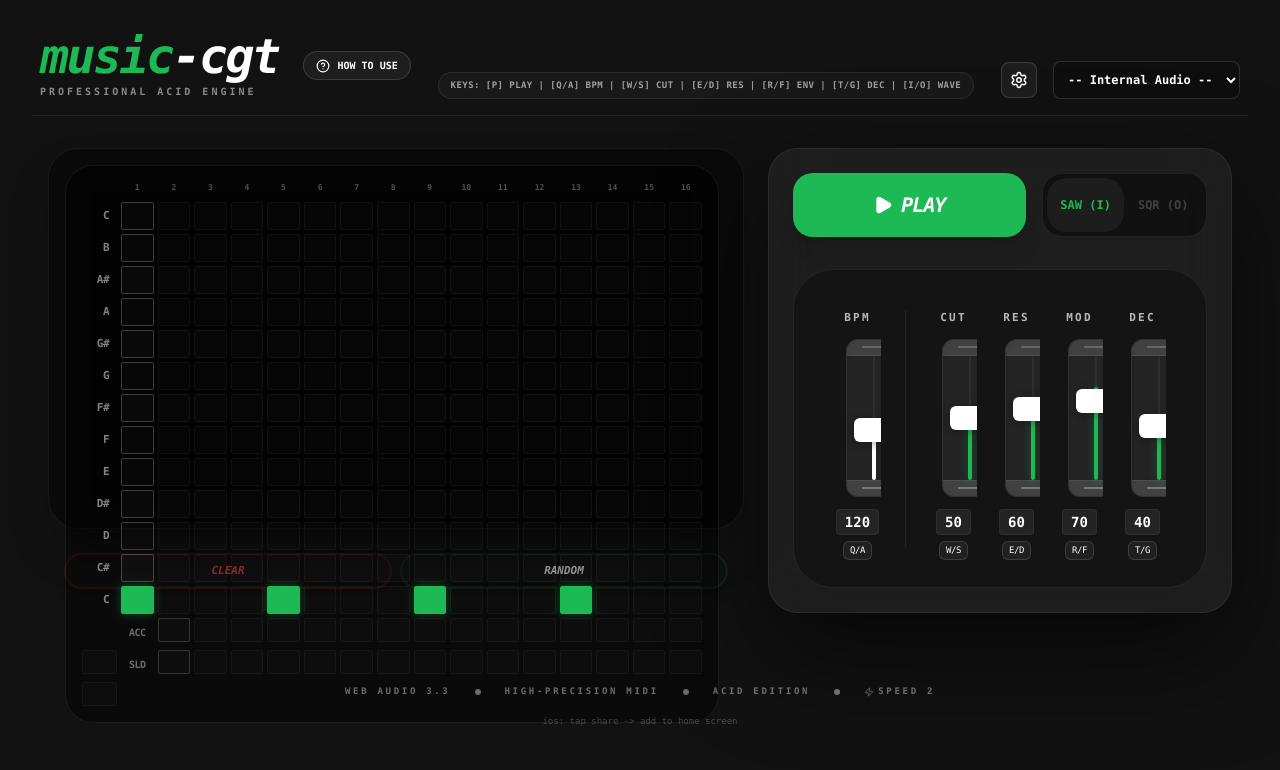
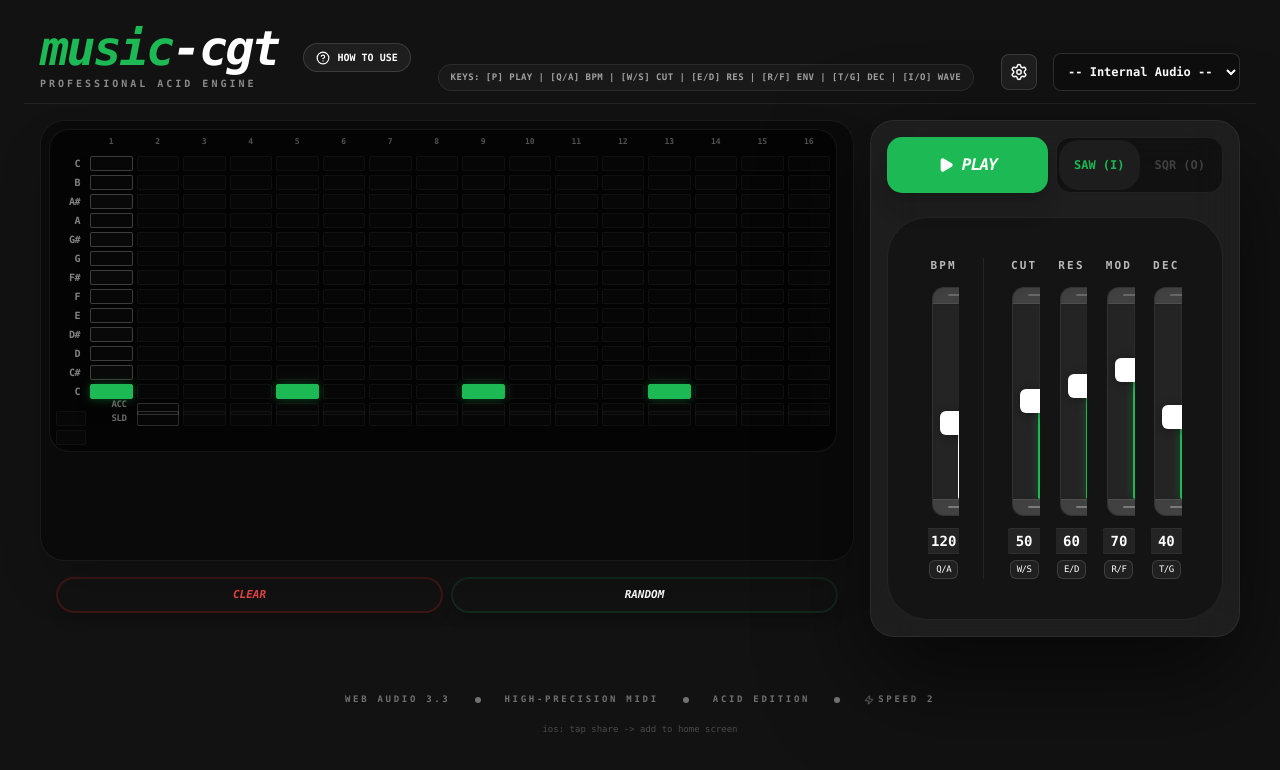
Before and after one commit to tradexy/music-cgt, a React (Vite) app: page / in a window 1280 px wide. Shown: the top 770 px of the page. Built offline with nearby package versions, Linux system fonts and the light colour scheme.

Commit message:
Fix: fluid layout across all resolutions and orientations. Removed width limits and enforced 100dvh filling.

```diff
--- a/App.tsx
+++ b/App.tsx
@@ -194,14 +194,14 @@ function App() {
 
   return (
     <div
-      className="h-[100dvh] md:min-h-screen flex flex-col items-center p-1 md:p-8 transition-colors duration-500 overflow-hidden"
+      className="h-[100dvh] md:min-h-screen flex flex-col items-stretch p-1 md:p-6 transition-colors duration-500 overflow-hidden"
       style={{ backgroundColor: backdropColor }}
     >
 
       {/* Header */}
-      <div className="w-full max-w-7xl mb-2 md:mb-8 flex flex-row justify-between items-center md:items-end border-b pb-1 md:pb-4 shrink-0 gap-2 md:gap-4 px-2" style={{ borderColor: `${textColor}11` }}>
+      <div className="w-full mb-1 md:mb-4 flex flex-row justify-between items-center md:items-end border-b pb-1 md:pb-3 shrink-0 gap-2 md:gap-4 px-1 md:px-4" style={{ borderColor: `${textColor}11` }}>
         <div className="flex items-center gap-2 md:gap-6">
-          <div>
+          <div className="shrink-0">
             <h1 className="text-xl md:text-5xl font-black tracking-tighter italic" style={{ color: primaryColor }}>
               music<span style={{ color: textColor }}>-cgt</span>
             </h1>
@@ -258,7 +258,7 @@ function App() {
       {
         showThemeSettings && (
           <div
-            className="w-full max-w-7xl animate-in slide-in-from-top duration-300 mb-8 p-4 bg-white/5 rounded-2xl border flex flex-wrap items-center gap-6 justify-center md:justify-between shrink-0"
+            className="w-full animate-in slide-in-from-top duration-300 mb-4 p-4 bg-white/5 rounded-2xl border flex flex-wrap items-center gap-6 justify-center md:justify-between shrink-0"
             style={{ borderColor: `${textColor}22` }}
           >
             <div className="flex items-center gap-4">
@@ -332,12 +332,12 @@ function App() {
         )
       }
 
-      {/* Main Grid: Stacks on Mobile with grid-rows to ensure 100% height fit */}
-      <div className="w-full max-w-[1600px] grid grid-cols-1 lg:grid-cols-[1.5fr_1fr] grid-rows-[2.3fr_1fr] lg:grid-rows-1 flex-1 mb-1 md:mb-8 px-1 md:px-4 gap-1 md:gap-6 min-h-0">
+      {/* Main Grid: Adapts to orientation and screen size */}
+      <div className="w-full grid grid-cols-1 sm:grid-cols-[2fr_1fr] md:grid-cols-[2.2fr_1fr] flex-1 mb-1 md:mb-4 px-1 md:px-4 gap-1 md:gap-4 min-h-0 items-stretch">
 
         {/* Left Column: Sequencer */}
-        <div className="flex flex-col gap-4 md:gap-6 min-h-0">
-          <div className="bg-black/40 p-2 md:p-4 rounded-[20px] md:rounded-[30px] border shadow-2xl backdrop-blur-md flex flex-col min-h-0" style={{ borderColor: `${textColor}11` }}>
+        <div className="flex flex-col gap-2 md:gap-4 min-h-0 flex-[2.3] sm:flex-auto">
+          <div className="flex-1 bg-black/40 p-1 md:p-2 rounded-[12px] md:rounded-[24px] border shadow-2xl backdrop-blur-md flex flex-col min-h-0" style={{ borderColor: `${textColor}11` }}>
             <div className="md:pr-2">
               <div className="w-full">
                 <SequencerGrid
@@ -378,25 +378,25 @@ function App() {
 
         {/* Right Column: Integrated Controls */}
         <div
-          className="bg-white/5 p-2 md:p-6 rounded-[15px] md:rounded-[30px] border shadow-[0_40px_100px_rgba(0,0,0,0.6)] backdrop-blur-xl flex flex-col gap-2 md:gap-8 min-h-0 overflow-hidden"
+          className="bg-white/5 p-2 md:p-4 rounded-[12px] md:rounded-[24px] border shadow-[0_40px_100px_rgba(0,0,0,0.6)] backdrop-blur-xl flex flex-col gap-2 md:gap-6 flex-1 sm:flex-auto min-h-0 overflow-hidden"
           style={{ borderColor: `${textColor}11` }}
         >
 
           {/* Top Row: Play & Waveform */}
-          <div className="flex flex-col sm:flex-row items-stretch gap-4 sm:h-16 shrink-0">
+          <div className="flex flex-row items-stretch gap-2 shrink-0 h-10 md:h-14">
             <button
               onClick={togglePlay}
-              className="flex-[1.5] py-4 sm:py-0 rounded-[15px] sm:rounded-[20px] flex items-center justify-center transition-all shadow-xl hover:scale-[1.01] active:scale-[0.98]"
+              className="flex-1 rounded-[10px] md:rounded-[15px] flex items-center justify-center transition-all shadow-xl hover:scale-[1.01] active:scale-[0.98]"
               style={{ backgroundColor: state.isPlaying ? '#ef4444' : primaryColor, color: textColor }}
             >
               {state.isPlaying ? (
-                <div className="flex items-center gap-2 font-black italic text-lg md:text-xl uppercase tracking-tighter"><Square size={20} fill="currentColor" /> Stop</div>
+                <div className="flex items-center gap-2 font-black italic text-sm md:text-base uppercase tracking-tighter"><Square size={16} fill="currentColor" /> Stop</div>
               ) : (
-                <div className="flex items-center gap-2 font-black italic text-lg md:text-xl uppercase tracking-tighter"><Play size={20} fill="currentColor" /> Play</div>
+                <div className="flex items-center gap-2 font-black italic text-sm md:text-base uppercase tracking-tighter"><Play size={16} fill="currentColor" /> Play</div>
               )}
             </button>
 
-            <div className="flex-1 bg-black/40 rounded-[15px] sm:rounded-[20px] flex p-1 border min-h-[40px]" style={{ borderColor: `${textColor}11` }}>
+            <div className="flex-1 bg-black/40 rounded-[10px] md:rounded-[15px] flex p-0.5 border" style={{ borderColor: `${textColor}11` }}>
               <button
                 className={`flex-1 flex items-center justify-center text-[10px] md:text-xs font-black rounded-[20px] transition-all`}
                 style={{
--- a/components/SequencerGrid.tsx
+++ b/components/SequencerGrid.tsx
@@ -31,9 +31,9 @@ export const SequencerGrid: React.FC<SequencerGridProps> = ({
   };
 
   return (
-    <div className="flex flex-col select-none bg-black/40 p-2 md:p-4 rounded-[20px] md:rounded-[28px] border shadow-inner backdrop-blur-md" style={{ borderColor: `${textColor}11` }}>
-      {/* Unified Grid Container */}
-      <div className="grid grid-cols-[35px_repeat(16,1fr)] gap-0.5 md:gap-1">
+    <div className="flex flex-col h-full select-none bg-black/40 p-1 md:p-1.5 rounded-[12px] md:rounded-[20px] border shadow-inner backdrop-blur-md overflow-hidden" style={{ borderColor: `${textColor}11` }}>
+      {/* Unified Grid Container - Fluid height */}
+      <div className="grid grid-cols-[30px_repeat(16,1fr)] grid-rows-[min-content_repeat(13,1fr)_4px_repeat(2,1fr)] h-full gap-px md:gap-1 items-stretch">
 
         {/* Header Row (Step Numbers) - Optional for extreme compactness but good for UX */}
         <div className="h-4"></div>
@@ -45,7 +45,7 @@ export const SequencerGrid: React.FC<SequencerGridProps> = ({
         {displayNotes.map((note, rowIdx) => (
           <React.Fragment key={note.name}>
             {/* Note Label */}
-            <div className="flex items-center justify-end pr-1 md:pr-2 h-5 md:h-7 text-[9px] md:text-[11px] font-bold uppercase tracking-tighter opacity-50" style={{ color: textColor }}>
+            <div className="flex items-center justify-end pr-1 md:pr-1.5 text-[8px] md:text-[10px] font-bold uppercase tracking-tighter opacity-50" style={{ color: textColor }}>
               {note.name.replace('3', '').replace('4', '')}
             </div>
 
@@ -60,7 +60,7 @@ export const SequencerGrid: React.FC<SequencerGridProps> = ({
                 <div
                   key={`${rowIdx}-${colIdx}`}
                   onClick={() => handleGridClick(colIdx, rowIdx)}
-                  className={`h-5 md:h-7 w-full rounded-sm border transition-all duration-75 cursor-pointer hover:brightness-125
+                  className={`min-h-[14px] w-full rounded-sm border transition-all duration-75 cursor-pointer hover:brightness-125
                     ${isCurrent ? 'ring-1 z-10' : ''}`}
                   style={{
                     backgroundColor: isActive
@@ -82,12 +82,12 @@ export const SequencerGrid: React.FC<SequencerGridProps> = ({
         <div className="h-2 col-span-17"></div>
 
         {/* Accent Row */}
-        <div className="flex items-center justify-end pr-1 md:pr-2 h-5 md:h-7 text-[8px] md:text-[10px] font-black uppercase tracking-tighter opacity-40" style={{ color: textColor }}>ACC</div>
+        <div className="flex items-center justify-end pr-1 md:pr-1.5 text-[7px] md:text-[9px] font-black uppercase tracking-tighter opacity-40" style={{ color: textColor }}>ACC</div>
         {steps.map((step, i) => (
           <div
             key={`acc-${i}`}
             onClick={() => onStepChange(i, { accent: !step.accent })}
-            className={`h-4 md:h-6 w-full rounded-sm border transition-all cursor-pointer ${currentStep === i ? 'ring-1 z-10' : ''}`}
+            className={`min-h-[12px] w-full rounded-sm border transition-all cursor-pointer ${currentStep === i ? 'ring-1 z-10' : ''}`}
             style={{
               backgroundColor: step.accent ? '#ff00ff' : `${textColor}05`,
               borderColor: step.accent ? '#ff00ff' : (currentStep === i ? `${textColor}44` : `${textColor}11`),
@@ -98,12 +98,12 @@ export const SequencerGrid: React.FC<SequencerGridProps> = ({
         ))}
 
         {/* Slide Row */}
-        <div className="flex items-center justify-end pr-1 md:pr-2 h-5 md:h-7 text-[8px] md:text-[10px] font-black uppercase tracking-tighter opacity-40" style={{ color: textColor }}>SLD</div>
+        <div className="flex items-center justify-end pr-1 md:pr-1.5 text-[7px] md:text-[9px] font-black uppercase tracking-tighter opacity-40" style={{ color: textColor }}>SLD</div>
         {steps.map((step, i) => (
           <div
             key={`sld-${i}`}
             onClick={() => onStepChange(i, { slide: !step.slide })}
-            className={`h-4 md:h-6 w-full rounded-sm border transition-all cursor-pointer ${currentStep === i ? 'ring-1 z-10' : ''}`}
+            className={`min-h-[12px] w-full rounded-sm border transition-all cursor-pointer ${currentStep === i ? 'ring-1 z-10' : ''}`}
             style={{
               backgroundColor: step.slide ? '#00ffff' : `${textColor}05`,
               borderColor: step.slide ? '#00ffff' : (currentStep === i ? `${textColor}44` : `${textColor}11`),
--- a/components/VerticalSlider.tsx
+++ b/components/VerticalSlider.tsx
@@ -31,7 +31,7 @@ export const VerticalSlider: React.FC<VerticalSliderProps> = ({
   }
 
   return (
-    <div className="flex flex-col items-center gap-0.5 md:gap-3 group h-full select-none min-h-[100px] md:min-h-[250px] mb-1 md:mb-4 overflow-hidden">
+    <div className="flex flex-col items-center gap-0.5 md:gap-3 group h-full select-none min-h-0 mb-1 md:mb-4 overflow-hidden">
       <div
         className="text-[8px] md:text-[11px] font-black uppercase tracking-tight md:tracking-[0.2em] opacity-70"
         style={{ color: textColor }}
@@ -39,7 +39,7 @@ export const VerticalSlider: React.FC<VerticalSliderProps> = ({
         {label}
       </div>
 
-      <div className="relative flex-1 flex gap-1 md:gap-4 h-full min-h-0 max-h-[120px] md:max-h-none">
+      <div className="relative flex-1 flex gap-1 md:gap-4 h-full min-h-0">
         {/* Measures (Tick Marks) - Hidden on mobile for space */}
         <div className="hidden md:flex relative w-4 h-full flex-col justify-between py-2 text-[8px] font-mono">
           {ticks.reverse().map(t => (
```
